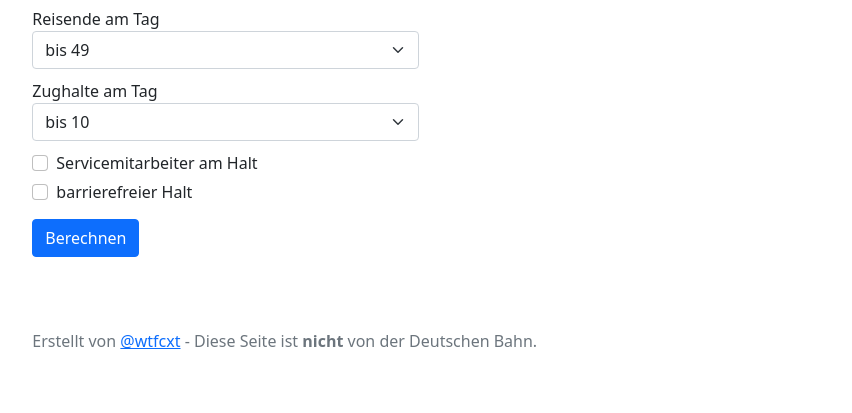
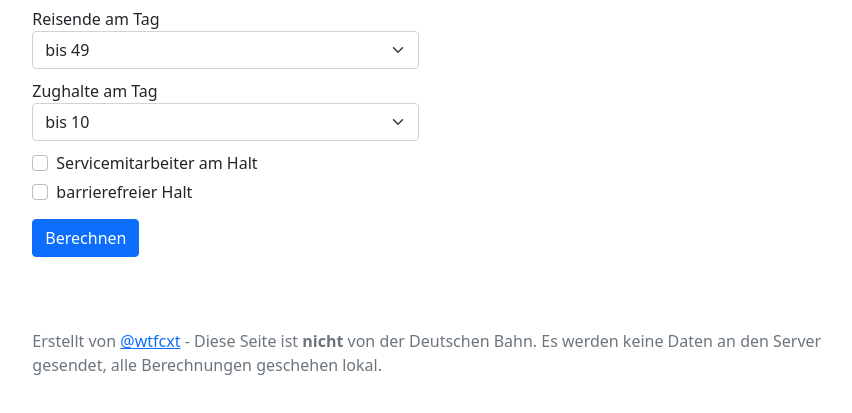
Before and after one commit to cxtsh/preisklasse, a plain HTML site: page index.html in a window 1280 px wide. Shown: the part 373-786 px from the top of the page, without its empty margins (197-1049 px from the left). Drawn offline with Linux system fonts and the light colour scheme.

Commit message:
Create index.html

```diff
--- a/index.html
+++ b/index.html
@@ -73,7 +73,7 @@
     </div>
   </main>
   <footer class="pt-5 my-4 text-muted">
-    Erstellt von <a href="https://twitter.com/wtfcxt">@wtfcxt</a> - Diese Seite ist <b>nicht</b> von der Deutschen Bahn.
+    Erstellt von <a href="https://twitter.com/wtfcxt">@wtfcxt</a> - Diese Seite ist <b>nicht</b> von der Deutschen Bahn. Es werden keine Daten an den Server gesendet, alle Berechnungen geschehen lokal.
   </footer>
 </div>
     <script src="./assets/dist/js/bootstrap.bundle.min.js"></script>
```
